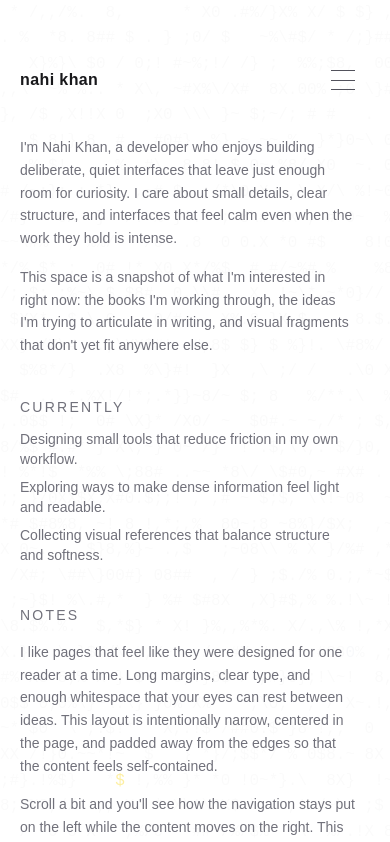
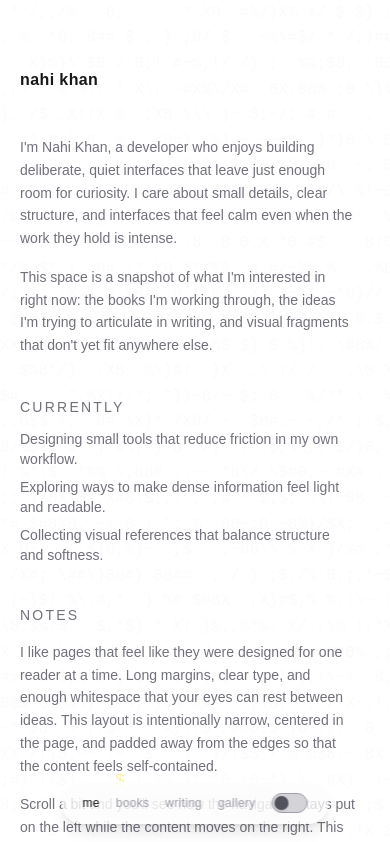
Before and after one commit to nahikhvn/site, a Next.js app: page / in a window 390 px wide. Shown: the top 842 px of the page. Built offline with nearby package versions, Linux system fonts and the light colour scheme.

Commit message:
Replace hamburger menu with floating glass island nav on mobile

```diff
--- a/app/MobileNav.tsx
+++ b/app/MobileNav.tsx
@@ -1,46 +1,38 @@
 "use client";
 
-import { useState } from "react";
-import { NavItem } from "./NavItem";
+import Link from "next/link";
+import { usePathname } from "next/navigation";
+import { ThemeToggle } from "./ThemeToggle";
+
+const links = [
+  { href: "/", label: "me" },
+  { href: "/books", label: "books" },
+  { href: "/writing", label: "writing" },
+  { href: "/gallery", label: "gallery" },
+];
 
 export function MobileNav() {
-  const [open, setOpen] = useState(false);
+  const pathname = usePathname();
 
   return (
-    <div className="sm:hidden">
-      <button
-        onClick={() => setOpen(!open)}
-        aria-label="Toggle menu"
-        className="relative w-6 h-5 flex flex-col justify-between"
-      >
-        <span
-          className={`block h-px w-full bg-zinc-600 transition-all duration-300 origin-center ${
-            open ? "translate-y-2 rotate-45" : ""
-          }`}
-        />
-        <span
-          className={`block h-px w-full bg-zinc-600 transition-opacity duration-300 ${
-            open ? "opacity-0" : ""
-          }`}
-        />
-        <span
-          className={`block h-px w-full bg-zinc-600 transition-all duration-300 origin-center ${
-            open ? "-translate-y-2 -rotate-45" : ""
-          }`}
-        />
-      </button>
-
-      {open && (
-        <ul
-          className="absolute right-5 mt-4 flex flex-col gap-4 bg-white border border-zinc-200 rounded-lg px-6 py-4 z-50 shadow-lg"
-          onClick={() => setOpen(false)}
-        >
-          <NavItem href="/" label="me" />
-          <NavItem href="/books" label="books" />
-          <NavItem href="/writing" label="writing" />
-          <NavItem href="/gallery" label="gallery" />
-        </ul>
-      )}
-    </div>
+    <nav className="sm:hidden fixed bottom-5 left-1/2 -translate-x-1/2 z-50 flex items-center gap-4 px-5 py-2.5 rounded-full border border-white/20 dark:border-white/10 bg-white/60 dark:bg-zinc-900/60 backdrop-blur-xl shadow-lg">
+      {links.map(({ href, label }) => {
+        const isActive = href === "/" ? pathname === "/" : pathname.startsWith(href);
+        return (
+          <Link
+            key={href}
+            href={href}
+            className={`text-xs tracking-wide transition-colors ${
+              isActive
+                ? "text-zinc-900 dark:text-zinc-100 font-medium"
+                : "text-zinc-400 dark:text-zinc-500"
+            }`}
+          >
+            {label}
+          </Link>
+        );
+      })}
+      <ThemeToggle />
+    </nav>
   );
 }
--- a/app/layout.tsx
+++ b/app/layout.tsx
@@ -32,6 +32,7 @@ export default function RootLayout({
         className={`${geistSans.variable} ${geistMono.variable} antialiased bg-background text-foreground relative`}
       >
         <GlyphBackground />
+        <MobileNav />
         <main className="relative z-10 min-h-screen px-5 sm:px-10 lg:px-24 pt-16 sm:pt-24 pb-10">
           <div className="relative mx-auto w-full max-w-2xl">
             <div className="relative mb-10 sm:mb-16 flex items-center justify-between">
@@ -44,7 +45,6 @@ export default function RootLayout({
                 </span>
               </a>
               <div className="hidden sm:flex items-center"><ThemeToggle /></div>
-              <MobileNav />
             </div>
 
             <section className="relative space-y-12 content-shield">
```
